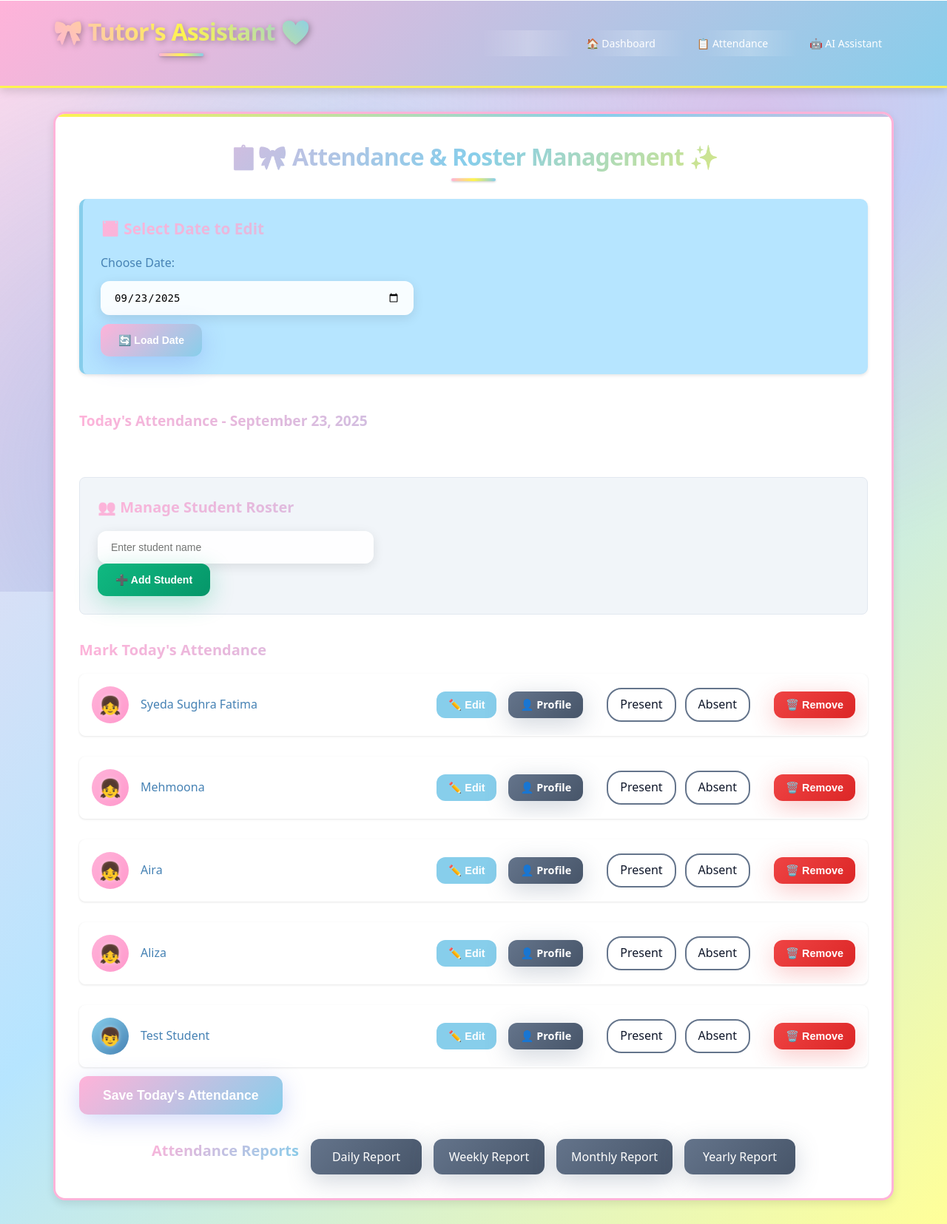
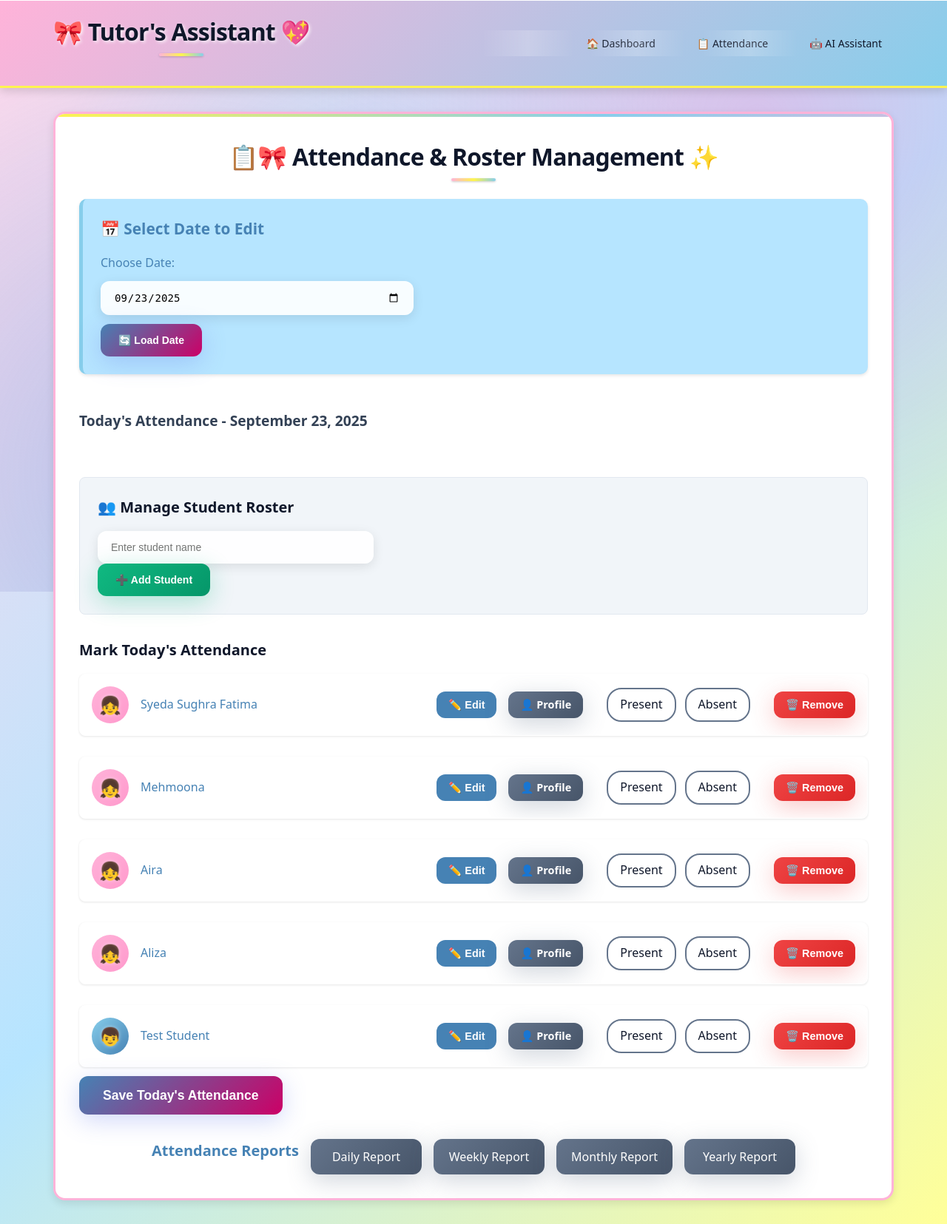
Before and after one commit to tayyabahamna-design/EDUSENSEI, a Flask app: page /attendance in a window 1280 px wide. Shown: the whole page at 74% size. Run offline with Flask 3, Linux system fonts and the light colour scheme.

Commit message:
Improve text visibility across the application by adjusting color schemes
Update CSS to use a more contrasting color palette for better readability, changing gradient text colors to solid dark gray and adjusting button gradients.

Replit-Commit-Author: Agent
Replit-Commit-Session-Id: e811a359-247c-491c-9f04-fa48b8e94298
Replit-Commit-Checkpoint-Type: intermediate_checkpoint
Replit-Commit-Screenshot-Url: https://storage.googleapis.com/screenshot-production-us-central1/aae0de03-32e8-4033-b269-ac9b096c8481/e811a359-247c-491c-9f04-fa48b8e94298/q2WCb4w

```diff
--- a/static/css/style.css
+++ b/static/css/style.css
@@ -113,15 +113,11 @@ body::before {
 }
 
 .nav-title {
-    background: linear-gradient(45deg, var(--baby-pink), var(--pretty-yellow), var(--calm-blue));
-    -webkit-background-clip: text;
-    -webkit-text-fill-color: transparent;
-    background-clip: text;
+    color: var(--gray-900);
     font-size: 2rem;
     font-weight: 900;
     letter-spacing: -0.025em;
-    text-shadow: none;
-    filter: drop-shadow(2px 2px 4px rgba(0, 0, 0, 0.3));
+    text-shadow: 2px 2px 4px rgba(255, 255, 255, 0.8);
 }
 
 .nav-menu {
@@ -131,7 +127,7 @@ body::before {
 }
 
 .nav-link {
-    color: var(--paper-light);
+    color: var(--gray-900);
     text-decoration: none;
     padding: 0.5rem 1rem;
     border-radius: 8px;
@@ -375,7 +371,7 @@ body::before {
 }
 
 .btn-primary {
-    background: linear-gradient(135deg, var(--baby-pink) 0%, var(--calm-blue) 100%);
+    background: linear-gradient(135deg, var(--calm-blue-dark) 0%, #cc0066 100%);
     color: var(--white);
     box-shadow: 0 8px 32px rgba(102, 126, 234, 0.3);
 }
@@ -446,10 +442,10 @@ body::before {
 
 /* Page Headers */
 h1 {
-    background: linear-gradient(135deg, var(--baby-pink) 0%, var(--calm-blue) 50%, var(--pretty-yellow) 100%);
-    -webkit-background-clip: text;
-    -webkit-text-fill-color: transparent;
-    background-clip: text;
+    /* background: linear-gradient(135deg, var(--baby-pink) 0%, var(--calm-blue) 50%, var(--pretty-yellow) 100%); */
+    /* -webkit-background-clip: text; */
+    color: var(--gray-900);
+    /* background-clip: text; */
     margin-bottom: 2rem;
     font-size: 2rem;
     text-align: center;
@@ -472,20 +468,20 @@ h1::after {
 }
 
 h2 {
-    background: linear-gradient(135deg, var(--baby-pink) 0%, var(--calm-blue) 100%);
-    -webkit-background-clip: text;
-    -webkit-text-fill-color: transparent;
-    background-clip: text;
+    /* background: linear-gradient(135deg, var(--baby-pink) 0%, var(--calm-blue) 100%); */
+    /* -webkit-background-clip: text; */
+    color: var(--gray-900);
+    /* background-clip: text; */
     margin-bottom: 1.5rem;
     font-weight: 600;
     font-size: 1.5rem;
 }
 
 h3 {
-    background: linear-gradient(135deg, var(--baby-pink) 0%, var(--calm-blue) 100%);
-    -webkit-background-clip: text;
-    -webkit-text-fill-color: transparent;
-    background-clip: text;
+    /* background: linear-gradient(135deg, var(--baby-pink) 0%, var(--calm-blue) 100%); */
+    /* -webkit-background-clip: text; */
+    color: var(--gray-900);
+    /* background-clip: text; */
     margin-bottom: 1rem;
     font-weight: 600;
     font-size: 1.25rem;
@@ -1079,9 +1075,9 @@ input[type="text"]:focus, input[type="tel"]:focus, input[type="date"]:focus, sel
 }
 
 .btn-info {
-    background: var(--info);
+    background: var(--calm-blue-dark);
     color: var(--white);
-    border-color: var(--info);
+    border-color: var(--calm-blue-dark);
 }
 
 .btn-info:hover {
```
Also changed, not shown: other parts of static/css/style.css (+19 -19 lines).
